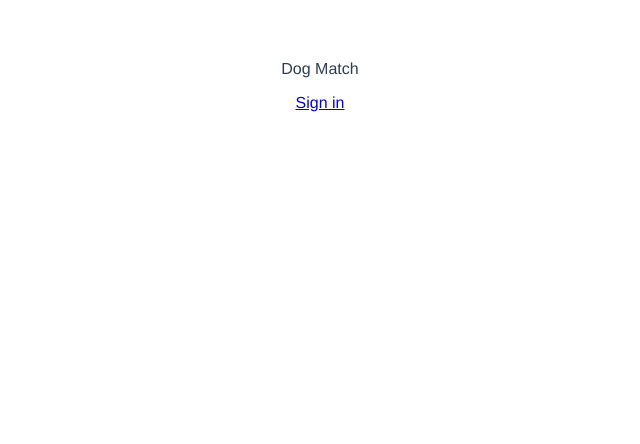
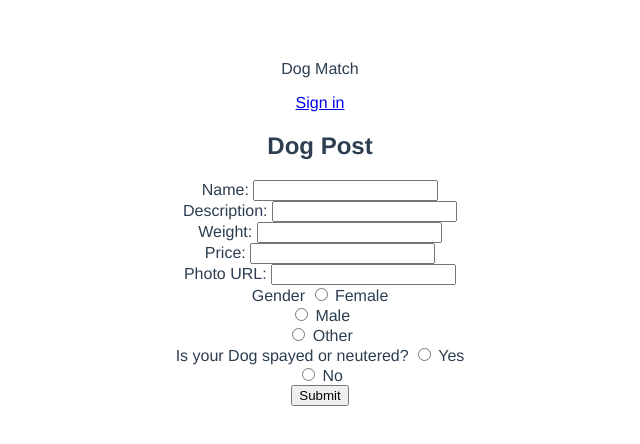
Before and after one commit to teamcasper/dog-match-app, a Vue app in the folder app/: page /dogs/post in a window 1280 px wide. Before the commit this address led to /. Shown: the top 444 px of the page, without its empty margins (320-960 px from the left). Built offline with nearby package versions, Linux system fonts and the light colour scheme.

Commit message:
sign in, sign out, and post dog to mongo are working

```diff
--- a/app/src/components/Dash.vue
+++ b/app/src/components/Dash.vue
@@ -3,8 +3,8 @@
     <h1>Dashboard</h1>
     <br>
     <div>
-      <router-link to="/post">Post A Dog</router-link>
-      <router-link to="/search">Search For Dogs</router-link>
+      <router-link to="/dogs/post">Post A Dog</router-link>
+      <router-link to="/dogs/search">Search For Dogs</router-link>
     </div>
     <router-view></router-view>
   </div>
@@ -14,8 +14,7 @@
 
 export default {
   props: {
-    user: Object,
-    handleNext: Function
+    user: String
   }
 };
 
--- a/app/src/components/DogPost.vue
+++ b/app/src/components/DogPost.vue
@@ -0,0 +1,59 @@
+<template>
+    <div>
+        <h2>Dog Post</h2>
+        <form @submit.prevent="handleAddDog">
+             <div>Name:
+                <input type="text" name="name"  v-model="name">
+            </div>
+             <div>Description:
+                <input type="text" name="description"  v-model="description">
+            </div>
+            <div>Weight:
+                <input type="number" name="weight" v-model="weight">
+            </div>
+            <div>Price:
+                <input type="number" name="price" v-model="price">
+            </div>
+            <div>Photo URL:
+                <input type="text" name="photoUrl" v-model="photoUrl">
+            </div>
+            <div>Gender
+                <input type="radio" name="gender" value="female" v-model="gender"> Female<br>
+                <input type="radio" name="gender" value="male" v-model="gender"> Male<br>
+                <input type="radio" name="gender" value="other" v-model="gender"> Other
+            </div>
+            <div>Is your Dog spayed or neutered?
+                <input type="radio" name="spayedOrNeutered" value="true" v-model="spayedOrNeutered"> Yes<br>
+                <input type="radio" name="spayedOrNeutered" value="false" v-model="spayedOrNeutered"> No
+            </div>
+            <button>Submit</button>
+        </form>
+    </div>
+</template>
+
+<script>
+import { addDog } from '../services/api';
+
+export default {
+    data() {
+        return {
+            name: '',
+            weight: null,
+            price: null,
+            photoUrl: '',
+            gender: '',
+            spayedOrNeutered: null
+        };
+    },
+    methods: {
+        handleAddDog() {
+            return addDog(this.name, this.description, this.weight, this.price, this.photoUrl, this.gender, this.spayedOrNeutered)
+        }
+    }
+
+}
+</script>
+
+<style>
+
+</style>
--- a/app/src/components/DogSearch.vue
+++ b/app/src/components/DogSearch.vue
@@ -0,0 +1,21 @@
+<template>
+    <div>
+        <h2>Dog Search</h2>
+        <form>
+            <div>ZIP code:
+                <input type="number" name="zip" placeholder="ZIP code" v-model="zip">
+            </div>
+            <button>Submit</button>
+        </form>
+    </div>
+</template>
+
+<script>
+export default {
+
+}
+</script>
+
+<style>
+
+</style>
--- a/app/src/router.js
+++ b/app/src/router.js
@@ -9,8 +9,8 @@ export default new VueRouter({
   routes: [
     { path: '/', component: Dash },
     { path: '/auth', component: Auth },
-    { path: '/dog-post', component: DogPost },
-    { path: '/dog-search', component: DogSearch },
+    { path: '/dogs/post', component: DogPost },
+    { path: '/dogs/search', component: DogSearch },
     { path: '*', redirect: '/' }
   ]
 });
--- a/app/src/services/api.js
+++ b/app/src/services/api.js
@@ -1,5 +1,6 @@
 const URL = '/api';
 const USERS_URL = `${URL}/users`;
+const DOGS_URL = `${URL}/dogs`;
 
 function responseHandler(response) {
     if(response.ok) return response.json();
@@ -28,7 +29,7 @@ function responseHandler(response) {
     })
       .then(responseHandler)
       .then(res => {
-        storeToken(res.body.token);
+        storeToken(res.token);
         return res.body;
       });
   }
@@ -41,8 +42,8 @@ function responseHandler(response) {
     })
       .then(responseHandler)
       .then(res => {
-        storeToken(res.body.token);
-        return res.body;
+        storeToken(res.token);
+        return res.token;
       });
   }
 
@@ -55,4 +56,22 @@ function responseHandler(response) {
     if(!token) {
       return null;
     }
+    else return token;
   }
+
+  export function addDog(name, description, weight, price, photoUrl, gender, spayedOrNeutered) {
+      return fetch(DOGS_URL, {
+          method: 'POST',
+          headers: getHeaders(),
+          body: JSON.stringify({
+            name: name,
+            description: description,
+            weight: weight,
+            price: price,
+            photoUrl: photoUrl,
+            gender: gender,
+            spayedOrNeutered: spayedOrNeutered
+          })
+      })
+        .then(responseHandler);
+  }
```
Also changed, not shown: app/vue.config.js (renamed from vue.config.js).
